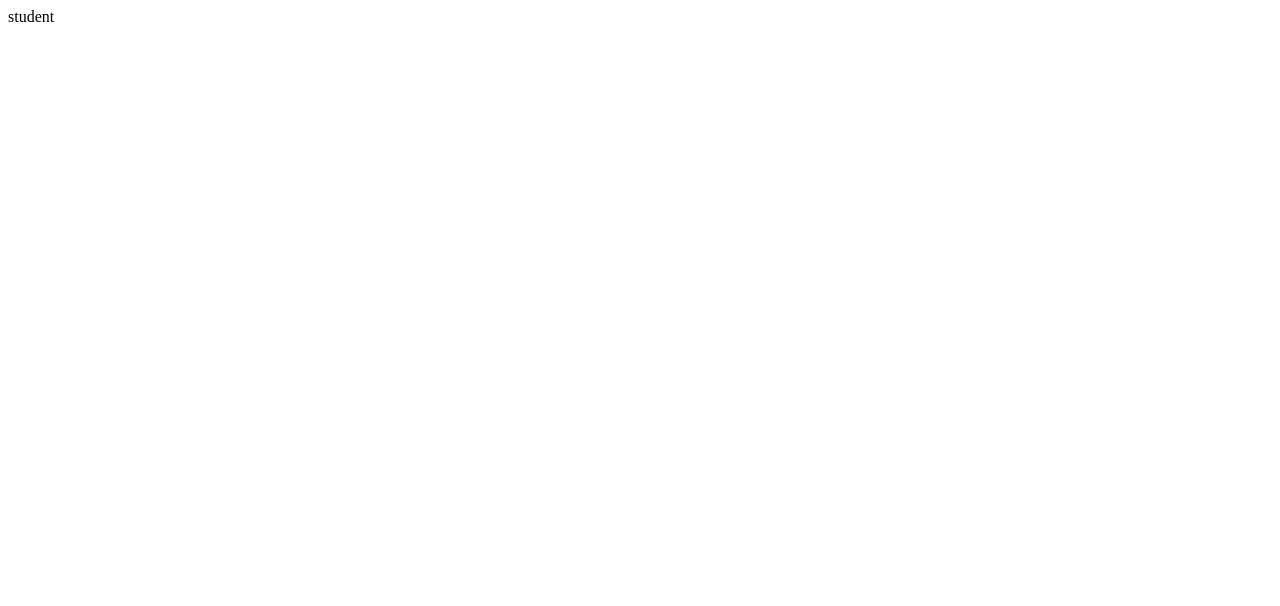
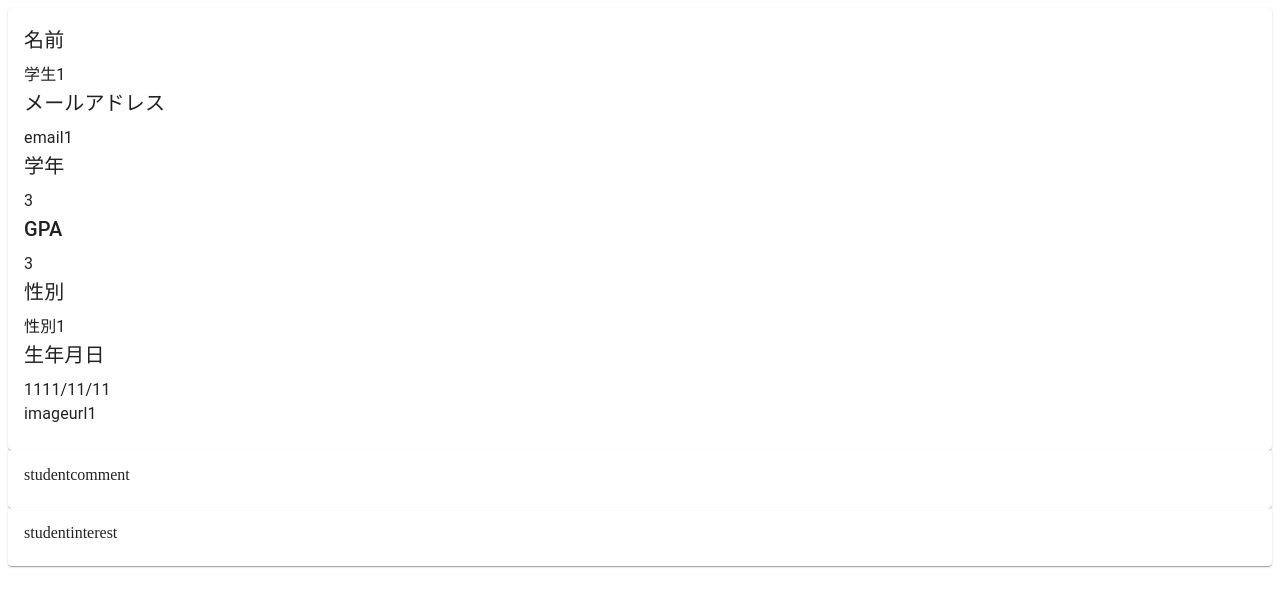
Before and after one commit to nagao-lab/student-laboratory-matching-app, a Next.js app in the folder student-frontend/: page /student in a window 1280 px wide. Shown: the top 606 px of the page. Built offline with nearby package versions, Linux system fonts and the light colour scheme.

Commit message:
add:学生ページ途中

```diff
--- a/student-frontend/src/app/(authenticarted)/student/page.tsx
+++ b/student-frontend/src/app/(authenticarted)/student/page.tsx
@@ -3,11 +3,20 @@
 // TODO 学生ページ : StudentCommentコンポーネントを利用する
 // TODO 学生ページ : StudentCommentにmockデータを渡す
 
+import { StudentInterest } from "@/features/student/components/student-interest";
+import { StudentComment } from "@/features/student/components/student-comment";
+import { StudentCards } from "@/features/student/components/student";
+import { MockStudents } from "@/features/student";
 import { Box } from "@mui/material";
 import { NextPage } from "next";
 
 const Page: NextPage = () => {
-  return <Box>student</Box>
+  return <Box>
+    <StudentCards student={MockStudents[0]}/>
+    <StudentComment comment={'studentcomment'}/>
+    <StudentInterest interest={'studentinterest'}/>
+
+  </Box>
 }
 
 export default Page;
--- a/student-frontend/src/features/student/components/student-comment.tsx
+++ b/student-frontend/src/features/student/components/student-comment.tsx
@@ -1,3 +1,21 @@
 // TODO 学生ページ : StudentCommentコンポーネントを作成する
 // TODO 学生ページ : StudentCommentコンポーネント用のPropsの型を定義する
 // TODO 学生ページ : StudentCommentではMuiのBoxを利用する
+
+import { Box, Card, CardContent } from "@mui/material";
+
+type Props = {
+    comment: string;
+  };
+
+  export const StudentComment = ({ comment }: Props) => {
+    return (
+        <Box>
+            <Card>
+                <CardContent>
+                    {comment}
+                </CardContent>
+            </Card>
+        </Box>
+    )
+  }
--- a/student-frontend/src/features/student/components/student-interest.tsx
+++ b/student-frontend/src/features/student/components/student-interest.tsx
@@ -1,3 +1,21 @@
 // TODO 学生ページ : StudentInterestコンポーネントを作成する
 // TODO 学生ページ : StudentInterestコンポーネント用のProps型を定義する
 // TODO 学生ページ : StudentInterestではMuiのBoxを利用する
+
+import { Box, Card, CardContent } from "@mui/material";
+
+type Props = {
+    interest: string;
+  };
+
+  export const StudentInterest = ({ interest }: Props) => {
+    return (
+        <Box>
+            <Card>
+                <CardContent>
+                    {interest}
+                </CardContent>
+            </Card>
+        </Box>
+    )
+  }
--- /dev/null
+++ b/student-frontend/src/features/student/components/student.tsx
@@ -0,0 +1,30 @@
+import { Box, Card, CardContent, Typography } from "@mui/material";
+import { Student } from "../mock/student";
+
+type Props = {
+    student: Student;
+  };
+
+  export const StudentCards = ({ student }: Props) => {
+    return (
+        <Box>
+            <Card>
+                <CardContent>
+                    <Typography variant="h6" gutterBottom>名前</Typography>
+                    <Typography>{student.name}</Typography>
+                    <Typography variant="h6" gutterBottom>メールアドレス</Typography>
+                    <Typography>{student.email}</Typography>
+                    <Typography variant="h6" gutterBottom>学年</Typography>
+                    <Typography>{student.grade}</Typography>
+                    <Typography variant="h6" gutterBottom>GPA</Typography>
+                    <Typography>{student.gpa}</Typography>
+                    <Typography variant="h6" gutterBottom>性別</Typography>
+                    <Typography>{student.gender}</Typography>
+                    <Typography variant="h6" gutterBottom>生年月日</Typography>
+                    <Typography>{student.birthday}</Typography>
+                    <Typography>{student.image_url}</Typography>
+                </CardContent>
+            </Card>
+        </Box>
+    )
+  }
```
